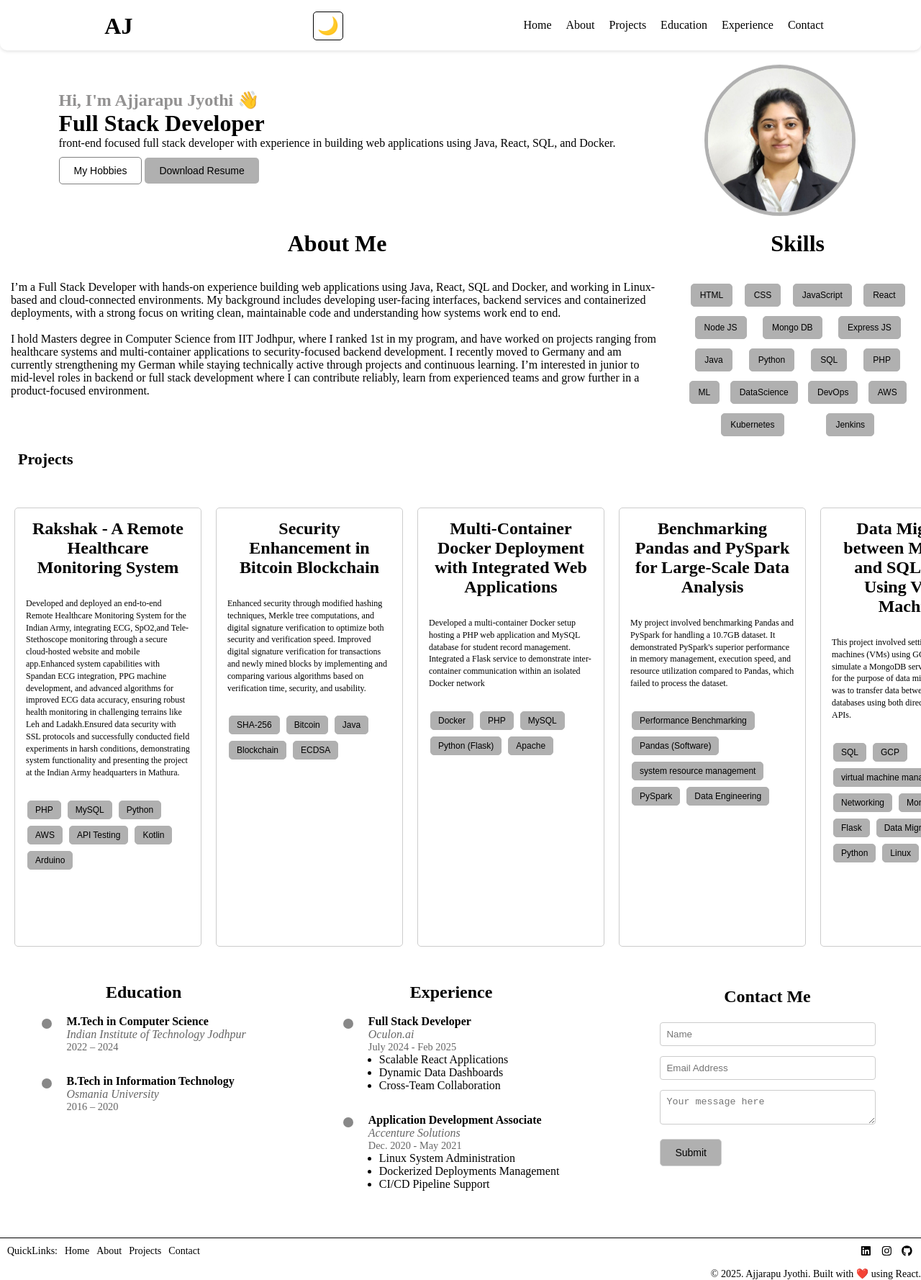
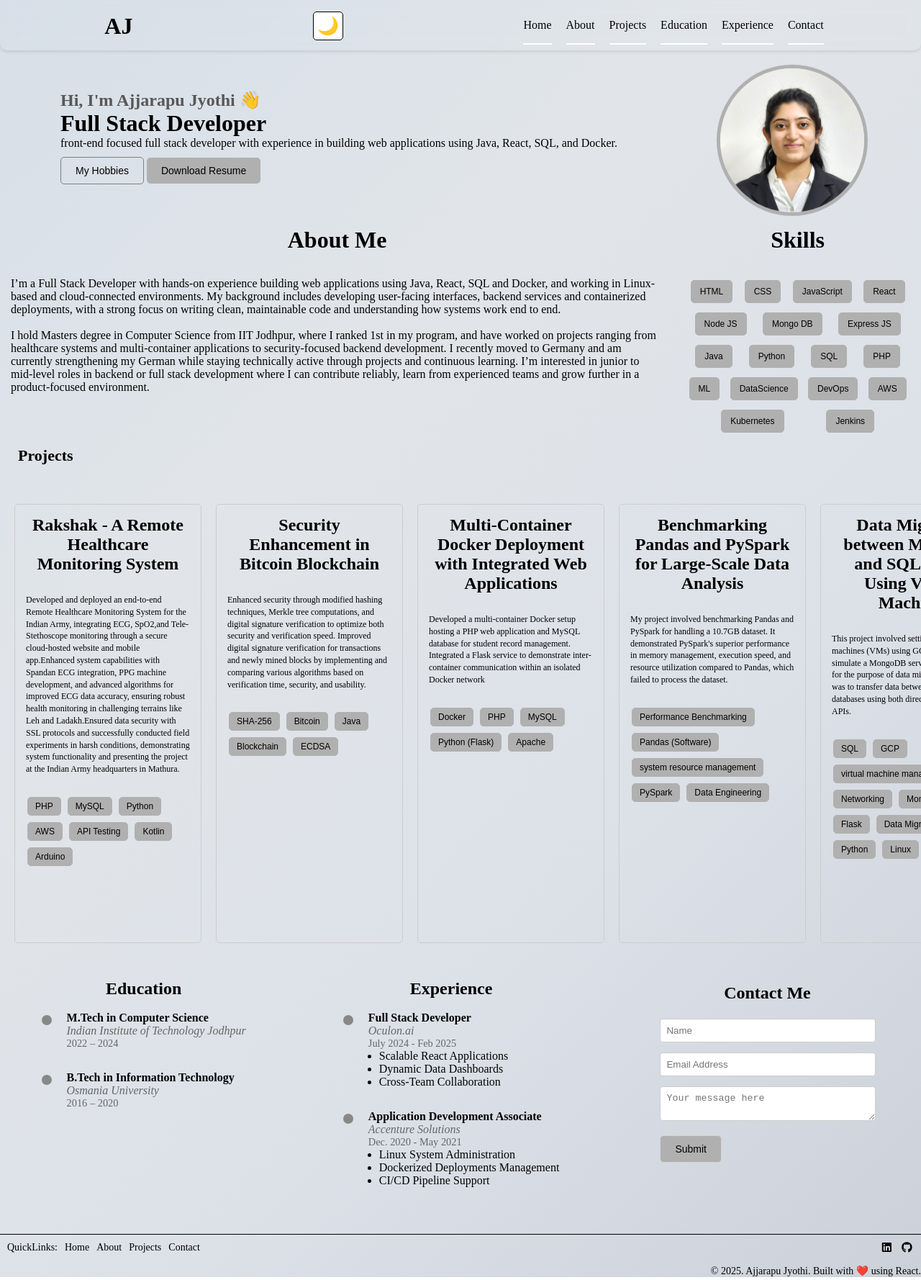
Before and after one commit to JyothiAjjarapu/Jyothi, a React (Vite) app: page / in a window 1280 px wide. Shown: the whole page at 72% size. Built offline with nearby package versions, Linux system fonts and the light colour scheme.

Commit message:
Fix header/footer visibility on hobbies page, add clickable social links, and refine light theme gradient background

```diff
--- a/src/App.jsx
+++ b/src/App.jsx
@@ -11,12 +11,16 @@ function App() {
 
   return (
     <>
-      <Header />
       <Routes>
-        <Route path="/" element={<MidPage />} />
+        <Route path="/" element={
+          <>
+            <Header />
+            <MidPage />
+            <Footer />
+          </>
+        } />
         <Route path="/hobbies" element={<Hobbies />} />
       </Routes>
-      <Footer />
     </>
   )
 }
--- a/src/Footer.jsx
+++ b/src/Footer.jsx
@@ -1,7 +1,6 @@
 import './css/Footer.css';
 import { FontAwesomeIcon } from '@fortawesome/react-fontawesome';
 import { faLinkedin } from '@fortawesome/free-brands-svg-icons';
-import { faInstagram } from '@fortawesome/free-brands-svg-icons';
 import {faGithub} from '@fortawesome/free-brands-svg-icons';
 
 export default function Footer() {
@@ -21,9 +20,12 @@ export default function Footer() {
 
                 <div className="social-icons">
 
-                    <FontAwesomeIcon icon={faLinkedin} color="white" />
-                    <FontAwesomeIcon icon={faInstagram} color="white" />
-                    <FontAwesomeIcon icon={faGithub} color="white" />
+                    <a href="https://www.linkedin.com/in/jyothiajjarapu/" target="_blank" rel="noopener noreferrer">
+                        <FontAwesomeIcon icon={faLinkedin} color="white" />
+                    </a>
+                    <a href="https://github.com/JyothiAjjarapu/" target="_blank" rel="noopener noreferrer">
+                        <FontAwesomeIcon icon={faGithub} color="white" />
+                    </a>
                 </div>
 
             </div>
--- a/src/MidPage.jsx
+++ b/src/MidPage.jsx
@@ -18,7 +18,7 @@ export default function MidPage()
     const { theme } = useTheme();
 
     const textColor = theme === 'light' ? '#000000' : '#ffffff';
-    const accentColor = theme === 'light' ? '#929191' : '#880e4f';
+    const accentColor = theme === 'light' ? '#595757' : '#880e4f';
 
     return (
        <div className="main-page" >
--- a/src/css/App.css
+++ b/src/css/App.css
@@ -32,11 +32,9 @@ body.light {
   100% { background-position: 0% 50%; }
 }
 
-/* Light theme animated background */
+/* Light theme static gradient background */
 body.light {
-  background: linear-gradient(-45deg, #f5f7fa, #c3cfe2, #e1e5e9, #b0c4de);
-  background-size: 400% 400%;
-  animation: gradientShift 15s ease infinite;
+  background: linear-gradient(-45deg, #ccd1d9, #dce1e8, #e1e5e9, #d7dfe8);
 }
 
 /* Dark theme animated background */
--- a/src/css/Header.css
+++ b/src/css/Header.css
@@ -3,8 +3,8 @@
 *
 {    margin: 0;
     padding: 0;
-    background-color: var(--bg-color);
     color: var(--text-color);
+
 
 }
 header
@@ -13,7 +13,7 @@ header
     padding-right: 0px;
     margin-bottom: 10px;
     box-shadow: 0 2px 4px #0000001a;
-    background-color: var(--bg-color);
+    background-color: transparent;
     border-radius: 0 0 10px 10px;
     backdrop-filter: blur(10px);
     position: sticky;
--- a/src/css/Mainpage.css
+++ b/src/css/Mainpage.css
@@ -19,8 +19,9 @@
     align-items: center;
     justify-content: space-around;
     flex-direction: row;
-    margin:10px;
+    margin:5px;
     padding: 10px;
+    padding-right: 0%;
     animation: fadeIn 1s ease-out;
 }
 
@@ -30,7 +31,7 @@
     height: 200px;
     border-radius: 50%;
     object-fit: cover;
-    margin-right: 10px;
+    /* margin-right: 10px; */
     border: 5px solid var(--accent-color);
     display: flex;
 }
```
